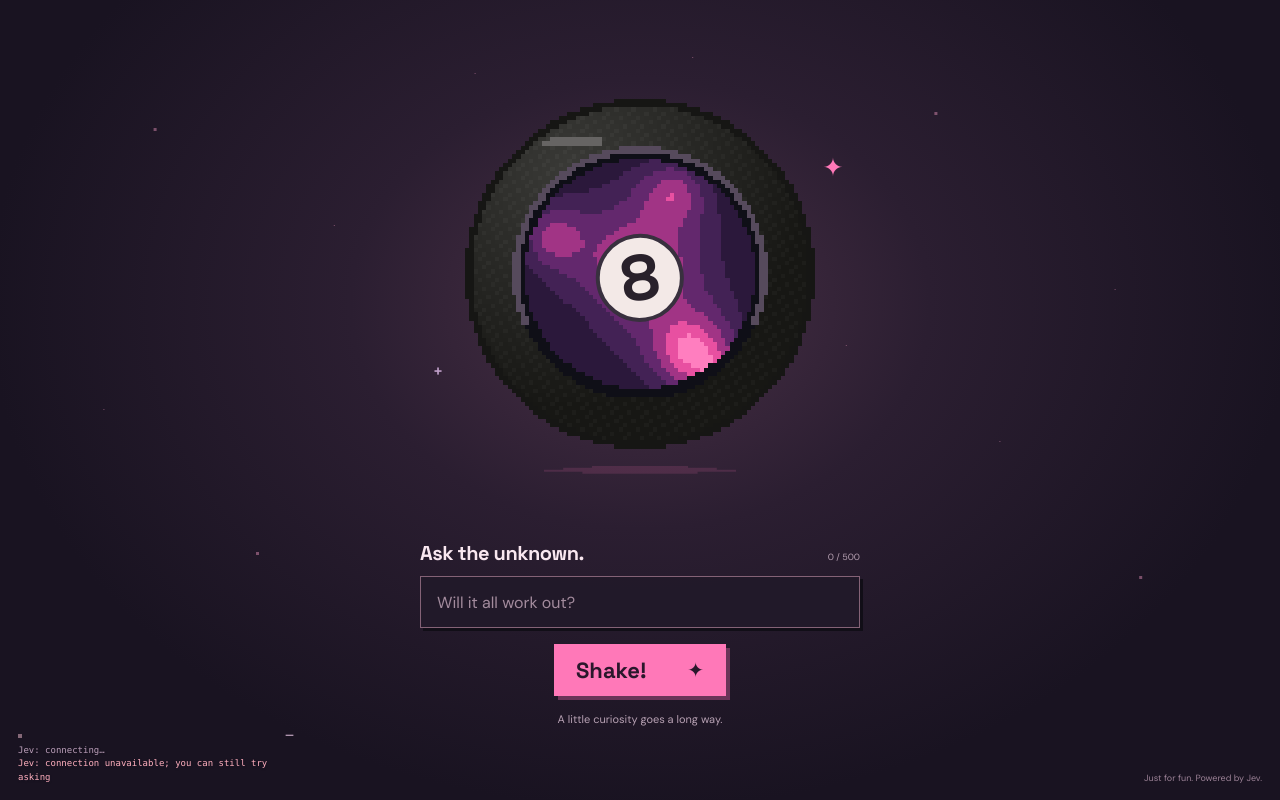
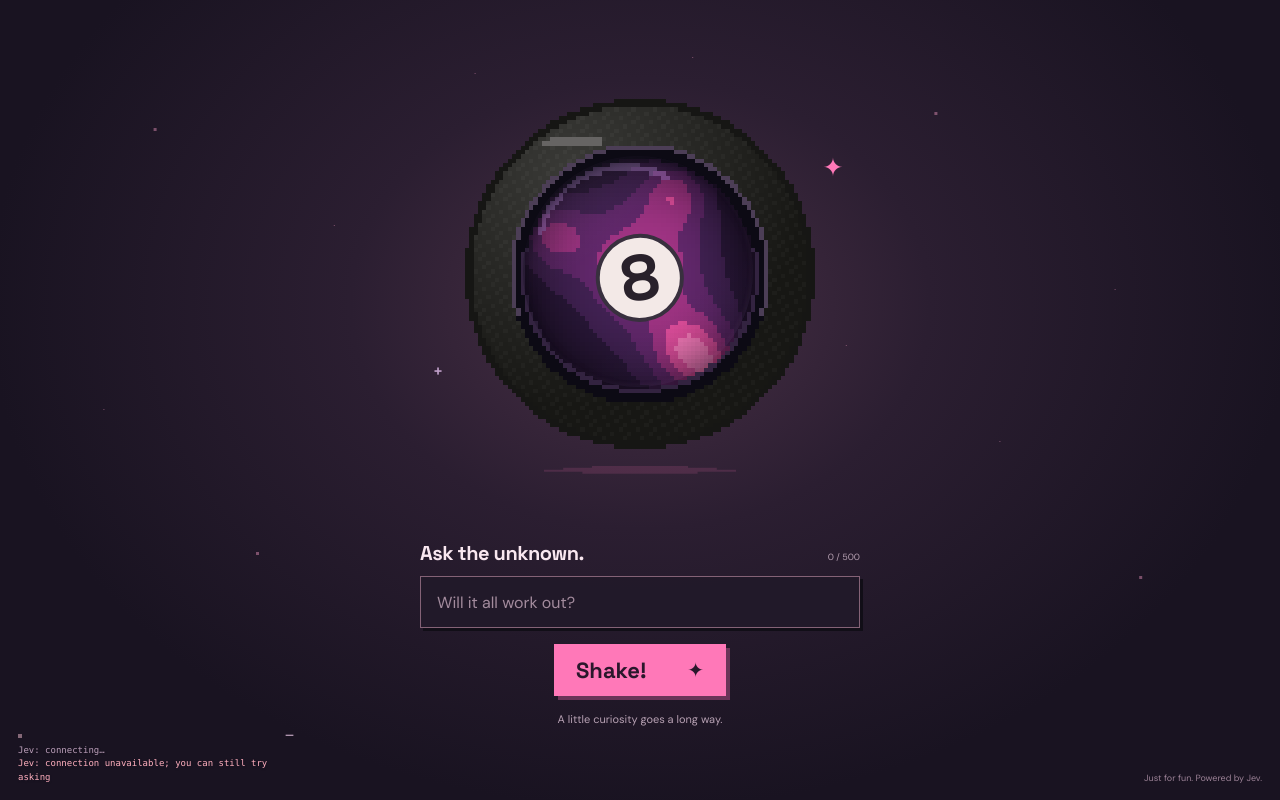
Before and after one commit to agupta01/jev-8-ball, a plain HTML site: page site/index.html in a window 1280 px wide. Drawn offline with Linux system fonts and the light colour scheme; no server answers.

Commit message:
Render inverted answer die inside pixelated glass window

```diff
--- a/site/app.js
+++ b/site/app.js
@@ -329,7 +329,7 @@ motionButton.addEventListener('click', async () => {
   }
 });
 
-// A low-resolution, deliberately stepped sphere. The liquid is a tiny metaball field.
+// Sphere, liquid, and floating die share one pixel grid, beneath the glass and readable label.
 const canvas = document.querySelector('#ball-canvas');
 const context = canvas.getContext('2d', { alpha: true });
 if (context) {
@@ -357,17 +357,32 @@ if (context) {
       const noise = ((x * 31 + y * 17) % 13) < 3 ? 6 : 0;
       const shade = radius > 79 ? 22 : Math.round(23 + light * 35 + noise);
       let color = [shade, shade, Math.max(20, shade - 3)];
-      if (radius < 59) color = [15, 15, 23];
-      if (radius >= 57 && radius < 60 && dy < 24) color = [86, 74, 92];
+      if (radius < 61) color = [12, 10, 20];
+      if (radius >= 59 && radius < 61 && dy < 20) color = [76, 62, 86];
+      if (radius >= 54 && radius < 56 && dy > -12) color = [51, 35, 64];
       paint(offsets, color);
-      if (radius < 54) liquidCells.push({ offsets, x: dx / 54, y: dy / 54, radius: radius / 54 });
+      if (radius < 54) {
+        const nx = dx / 54;
+        const ny = dy / 54;
+        liquidCells.push({
+          offsets, x: nx, y: ny, radius: radius / 54,
+          shade: 1 - .48 * (radius / 54) ** 3,
+          grain: ((x * 31 + y * 17) % 7) - 3,
+          reflection: Math.abs(Math.hypot(nx + .13, ny + .18) - .75) < .025 && ny < -.32 && nx < .25 ? .24 : 0,
+        });
+      }
       if (x > 38 && x < 72 && y > 22 && y < 28 && radius < 76) paint(offsets, [102, 100, 99]);
     }
   }
   let visible = true;
   let previousFrame = 0;
-  function drawLiquid(time) {
-    const t = time / (scene.dataset.state === 'thinking' ? 1700 : 5500);
+  let renderedState;
+  let renderedReducedMotion;
+  let revealStarted = 0;
+  function drawLiquid(time, state, reveal) {
+    const t = time / (state === 'thinking' ? 1700 : 5500);
+    const scale = .82 + reveal * .18;
+    const rise = (1 - reveal) * .22;
     for (let i = 0; i < blobs.length; i++) {
       blobs[i].x = Math.sin(t * (.6 + i * .13) + i * 2.1) * .78;
       blobs[i].y = Math.cos(t * (.8 + i * .11) + i * 1.7) * .85;
@@ -380,18 +395,70 @@ if (context) {
         field += .14 / (dx * dx + dy * dy + .09);
       }
       const level = Math.max(0, Math.min(6, Math.floor(field * 2.5 - cell.radius * 1.5)));
-      paint(cell.offsets, palette[level]);
+      const liquid = palette[level];
+      const dim = 1 - .35 * reveal;
+      let red = liquid[0] * dim;
+      let green = liquid[1] * dim;
+      let blue = liquid[2] * dim;
+      if (reveal > 0) {
+        const x = cell.x / scale;
+        const y = (cell.y - rise) / scale;
+        const faceY = -y;
+        const halfWidth = (faceY + .74) / 1.28 * .74;
+        const shadowY = -(y - .1);
+        if (shadowY >= -.74 && shadowY <= .54 &&
+            Math.abs(x - .06) <= (shadowY + .74) / 1.28 * .74) {
+          const shadow = 1 - .6 * reveal;
+          red *= shadow;
+          green *= shadow;
+          blue *= shadow;
+        }
+        if (faceY >= -.74 && faceY <= .54 && Math.abs(x) <= halfWidth) {
+          // Light catches the top and left bevels of the downward-facing die.
+          let faceRed = 128 - y * 18 + cell.grain;
+          let faceGreen = 67 - y * 12 + cell.grain;
+          let faceBlue = 157 - y * 12 + cell.grain;
+          if (.54 - faceY < .075) {
+            faceRed = 187; faceGreen = 111; faceBlue = 184;
+          } else if (halfWidth + x < .065) {
+            faceRed = 231; faceGreen = 153; faceBlue = 207;
+          } else if (halfWidth - x < .065) {
+            faceRed = 83; faceGreen = 42; faceBlue = 108;
+          }
+          const surface = .94 * reveal;
+          red += (faceRed - red) * surface;
+          green += (faceGreen - green) * surface;
+          blue += (faceBlue - blue) * surface;
+        }
+      }
+      // The same edge falloff and reflection cross both the liquid and the die.
+      red = red * cell.shade + 205 * cell.reflection;
+      green = green * cell.shade + 172 * cell.reflection;
+      blue = blue * cell.shade + 233 * cell.reflection;
+      for (const offset of cell.offsets) {
+        pixels[offset] = red;
+        pixels[offset + 1] = green;
+        pixels[offset + 2] = blue;
+      }
     }
     context.putImageData(frame, 0, 0);
   }
   function animate(time) {
-    if (visible && !document.hidden && !reducedMotion.matches && time - previousFrame > 70) {
-      drawLiquid(time);
+    const state = scene.dataset.state;
+    const reduced = reducedMotion.matches;
+    const changed = state !== renderedState || reduced !== renderedReducedMotion;
+    if (visible && !document.hidden && (changed || (!reduced && time - previousFrame > 70))) {
+      if (state !== renderedState && state === 'answered') revealStarted = time;
+      const progress = reduced ? 1 : Math.min(1, (time - revealStarted) / 1200);
+      const reveal = state === 'answered' ? 1 - (1 - progress) ** 3 : 0;
+      drawLiquid(reduced ? 0 : time, state, reveal);
       previousFrame = time;
+      renderedState = state;
+      renderedReducedMotion = reduced;
     }
     requestAnimationFrame(animate);
   }
-  drawLiquid(0);
+  drawLiquid(0, 'idle', 0);
   new IntersectionObserver(([entry]) => { visible = entry.isIntersecting; }).observe(canvas);
   requestAnimationFrame(animate);
 }
--- a/site/style.css
+++ b/site/style.css
@@ -28,11 +28,12 @@ button:disabled { cursor: wait; }
 .game { z-index: 1; width: 100%; max-width: 1100px; height: 100dvh; max-height: 880px; min-height: 0; padding: 28px 24px 58px; display: grid; grid-template-rows: minmax(0, 1fr) auto; gap: 12px; }
 .oracle-scene { min-height: 0; display: flex; align-items: center; justify-content: center; }
 .ball-stage { position: relative; height: min(100%, 48dvh, 440px, 80vw); aspect-ratio: 1; max-height: 100%; }
-.ball { position: relative; width: 100%; height: 100%; transform-origin: 50% 65%; }
+.ball { position: relative; width: 100%; height: 100%; transform-origin: 50% 65%; container-type: inline-size; }
+.ball::after { content: ''; position: absolute; left: 19.5%; top: 18.3%; width: 60%; height: 60%; pointer-events: none; border-radius: 50%; background: linear-gradient(145deg, #e9b8ff16, transparent 38%, transparent 65%, #7e5dbb12); box-shadow: inset 3px 4px 8px #09071370, inset -2px -2px 5px #d695df12; }
 #ball-canvas { display: block; width: 100%; height: 100%; image-rendering: pixelated; }
 .ball-eight { position: absolute; left: 50%; top: 50%; transform: translate(-50%, -50%) rotate(-8deg); display: grid; place-items: center; width: 23%; height: 23%; background: #f3e9e7; border: 4px solid #38303e; border-radius: 50%; font-family: 'Space Grotesk', Arial, sans-serif; font-size: clamp(32px, 8dvh, 80px); font-weight: 700; color: #29212b; line-height: 1; transition: opacity .35s; }
-.answer-triangle { position: absolute; left: 25%; top: 24%; width: 50%; height: 43%; background: var(--pink); clip-path: polygon(50% 0, 100% 100%, 0 100%); display: flex; align-items: flex-end; justify-content: center; padding: 0 16% 6%; opacity: 0; transform: translateY(25%); transition: transform 1.2s cubic-bezier(.2,.8,.25,1), opacity 1s ease; }
-#triangle-answer { display: block; flex: 0 0 170%; text-align: center; font-family: 'Space Grotesk', Arial, sans-serif; font-size: clamp(11px, 2.1dvh, 20px); font-weight: 700; line-height: 1.08; overflow-wrap: break-word; color: #382131; }
+.answer-triangle { position: absolute; left: 36.5%; top: 34.5%; width: 26%; height: 14%; display: grid; place-items: center; opacity: 0; transform: translateY(50%) scale(.82); transition: transform 1.2s cubic-bezier(.2,.8,.25,1), opacity 1.2s ease; }
+#triangle-answer { display: block; text-align: center; font-family: 'Space Grotesk', Arial, sans-serif; font-size: clamp(9px, 4cqw, 18px); font-weight: 700; line-height: 1.08; overflow-wrap: break-word; color: #ffe4f7; text-shadow: 0 1px 1px #29163e, 0 0 4px #ffbdd426; }
 .thinking-label { position: absolute; width: 60%; left: 20%; top: 46%; text-align: center; color: #ffc0df; opacity: 0; font-size: clamp(8px, 1.2dvh, 12px); line-height: 1.6; letter-spacing: 2px; transition: opacity .3s; }
 .ball-shadow { position: absolute; width: 50%; height: 8px; left: 25%; bottom: -1%; background: #a9507f; opacity: .25; clip-path: polygon(10% 25%, 25% 25%, 25% 0, 75% 0, 75% 25%, 90% 25%, 90% 50%, 100% 50%, 100% 75%, 80% 75%, 80% 100%, 20% 100%, 20% 75%, 0 75%, 0 50%, 10% 50%); }
 .spark { position: absolute; font-family: 'Space Grotesk', Arial, sans-serif; color: var(--pink); font-size: 25px; }
@@ -41,7 +42,7 @@ button:disabled { cursor: wait; }
 [data-state='thinking'] .ball { animation: shake .65s ease-in-out infinite; }
 [data-state='thinking'] .ball-eight, [data-state='answered'] .ball-eight { opacity: 0; }
 [data-state='thinking'] .thinking-label { opacity: 1; }
-[data-state='answered'] .answer-triangle { opacity: 1; transform: translateY(0); }
+[data-state='answered'] .answer-triangle { opacity: 1; transform: translateY(0) scale(1); }
 #question-form { width: min(100%, 440px); justify-self: center; }
 .label-row { display: flex; align-items: baseline; justify-content: space-between; gap: 10px; margin-bottom: 10px; }
 .label-row label { font-family: 'Space Grotesk', Arial, sans-serif; font-size: 20px; font-weight: 700; letter-spacing: -.5px; }
@@ -76,7 +77,6 @@ button:disabled { cursor: wait; }
   .game { padding: 12px 20px max(166px, calc(150px + env(safe-area-inset-bottom))); gap: 14px; }
   .ball-stage { height: min(100%, 38dvh, 350px, 78vw); }
   .ball-eight { font-size: clamp(28px, 7dvh, 64px); }
-  #triangle-answer { font-size: clamp(10px, 1.8dvh, 17px); }
   .chat-overlay { left: 14px; bottom: max(10px, env(safe-area-inset-bottom)); width: min(310px, calc(100vw - 28px)); font-size: 8px; }
   .chat-log { max-height: 132px; }
   .game-note { display: none; }
@@ -97,7 +97,6 @@ button:disabled { cursor: wait; }
   #question-form { align-self: center; }
   .ball-stage { height: min(100%, 56dvh, 32vw); }
   .ball-eight { font-size: 9dvh; }
-  #triangle-answer { font-size: 2.6dvh; }
   .chat-overlay { font-size: 7px; }
   .chat-log { max-height: 105px; }
   .form-actions { gap: 15px; }
```
Also changed, not shown: 1 other file.
